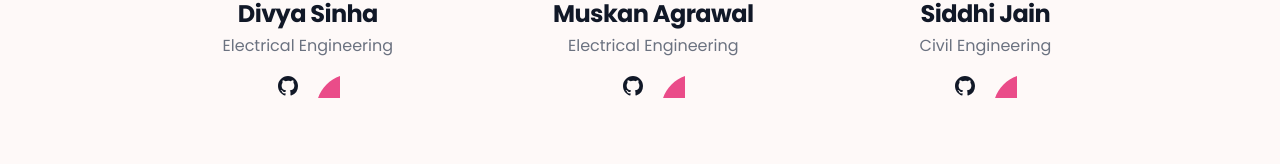
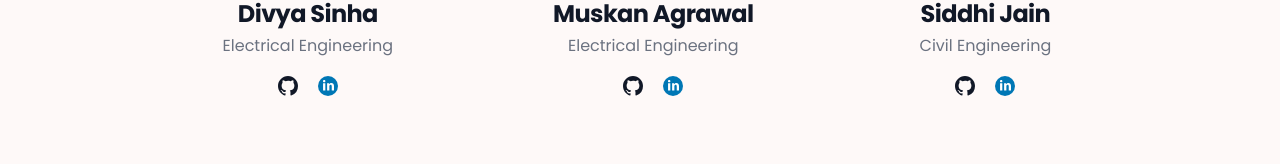
Before and after one commit to siddhijain2/copyIshaan, a React (Create React App) app in the folder frontend/: page / in a window 1280 px wide. Shown: the part 2816-2980 px from the top of the page. Built offline with nearby package versions, Linux system fonts and the light colour scheme.

Commit message:
linkedin link

```diff
--- a/frontend/src/components/Home/Team.jsx
+++ b/frontend/src/components/Home/Team.jsx
@@ -1,6 +1,6 @@
 import React from "react";
 
-const TeamCard = ({ icon, title, post, github }) => {
+const TeamCard = ({ icon, title, post, github, linkedin }) => {
   return (
     <div class="font-poppins text-center text-gray-500 dark:text-gray-400 p-20">
       <img
@@ -13,16 +13,6 @@ const TeamCard = ({ icon, title, post, github }) => {
       </h3>
       <p>{post}</p>
       <ul class="flex justify-center mt-4 space-x-4">
-        {/* <li>
-                      <a href="#" class="text-[#39569c] hover:text-gray-900 ">
-                          <svg class="w-6 h-6" fill="currentColor" viewBox="0 0 24 24" aria-hidden="true"><path fill-rule="evenodd" d="M22 12c0-5.523-4.477-10-10-10S2 6.477 2 12c0 4.991 3.657 9.128 8.438 9.878v-6.987h-2.54V12h2.54V9.797c0-2.506 1.492-3.89 3.777-3.89 1.094 0 2.238.195 2.238.195v2.46h-1.26c-1.243 0-1.63.771-1.63 1.562V12h2.773l-.443 2.89h-2.33v6.988C18.343 21.128 22 16.991 22 12z" clip-rule="evenodd" /></svg>
-                      </a>
-                  </li>
-                  <li>
-                      <a href="#" class="text-[#00acee] hover:text-gray-900 ">
-                          <svg class="w-6 h-6" fill="currentColor" viewBox="0 0 24 24" aria-hidden="true"><path d="M8.29 20.251c7.547 0 11.675-6.253 11.675-11.675 0-.178 0-.355-.012-.53A8.348 8.348 0 0022 5.92a8.19 8.19 0 01-2.357.646 4.118 4.118 0 001.804-2.27 8.224 8.224 0 01-2.605.996 4.107 4.107 0 00-6.993 3.743 11.65 11.65 0 01-8.457-4.287 4.106 4.106 0 001.27 5.477A4.072 4.072 0 012.8 9.713v.052a4.105 4.105 0 003.292 4.022 4.095 4.095 0 01-1.853.07 4.108 4.108 0 003.834 2.85A8.233 8.233 0 012 18.407a11.616 11.616 0 006.29 1.84" /></svg>
-                      </a>
-                  </li> */}
         <li>
           <a href={github} class="text-gray-900 hover:text-gray-900  ">
             <svg
@@ -40,19 +30,26 @@ const TeamCard = ({ icon, title, post, github }) => {
           </a>
         </li>
         <li>
-          <a href="#" class="text-[#ea4c89] hover:text-gray-900 ">
+          <a href={linkedin} class="text-black hover:text-gray-900 ">
             <svg
               class="w-6 h-6"
-              fill="currentColor"
-              viewBox="0 0 24 24"
-              aria-hidden="true"
+              viewBox="0 0 48 48"
+              fill="none"
+              xmlns="http://www.w3.org/2000/svg"
             >
+              <circle cx="24" cy="24" r="20" fill="#0077B5" />
               <path
                 fill-rule="evenodd"
-                d="M156,0h-120c-19.875,0 -36,16.125 -36,36v120c0,19.875 16.125,36 36,36h120c19.875,0 36,-16.125 36,-36v-120c0,-19.875 -16.125,-36 -36,-36zM59.36539,162.98077h-29.82693l-0.17307,-89.30769h29.82692zM43.70192,61.99038h-0.17308c-9.75,0 -16.03846,-6.72115 -16.03846,-15.08653c0,-8.56731 6.49039,-15.0577 16.41347,-15.0577c9.92308,0 16.00961,6.49038 16.21153,15.0577c0,8.36538 -6.31731,15.08653 -16.41346,15.08653zM162.77885,162.98077h-30.08654v-48.51923c0,-11.74039 -3.11538,-19.73077 -13.61538,-19.73077c-8.01923,0 -12.34615,5.39423 -14.42308,10.61538c-0.77885,1.875 -0.98077,4.44231 -0.98077,7.06731v50.56731h-30.23077l-0.17308,-89.30769h30.23077l0.17308,12.60577c3.86538,-5.97116 10.29808,-14.42308 25.70192,-14.42308c19.09616,0 33.37501,12.46154 33.37501,39.25961v51.86539z"
                 clip-rule="evenodd"
-              ></path>
-
+                d="M18.7747 14.2839C18.7747 15.529 17.8267 16.5366 16.3442 16.5366C14.9194 16.5366 13.9713 15.529 14.0007 14.2839C13.9713 12.9783 14.9193 12 16.3726 12C17.8267 12 18.7463 12.9783 18.7747 14.2839ZM14.1199 32.8191V18.3162H18.6271V32.8181H14.1199V32.8191Z"
+                fill="white"
+              />
+              <path
+                fill-rule="evenodd"
+                clip-rule="evenodd"
+                d="M22.2393 22.9446C22.2393 21.1357 22.1797 19.5935 22.1201 18.3182H26.0351L26.2432 20.305H26.3322C26.9254 19.3854 28.4079 17.9927 30.8101 17.9927C33.7752 17.9927 35.9995 19.9502 35.9995 24.219V32.821H31.4922V24.7838C31.4922 22.9144 30.8404 21.6399 29.2093 21.6399C27.9633 21.6399 27.2224 22.4999 26.9263 23.3297C26.8071 23.6268 26.7484 24.0412 26.7484 24.4574V32.821H22.2411V22.9446H22.2393Z"
+                fill="white"
+              />
             </svg>
           </a>
         </li>
--- a/frontend/src/constants/index.js
+++ b/frontend/src/constants/index.js
@@ -61,6 +61,7 @@ export const members = [
     title: "Divya Sinha",
     post: "Electrical Engineering",
     github: "https://github.com/divya-ilona",
+    linkedin: "https://www.linkedin.com/in/divya-sinha01/",
   },
   {
     id: "member-2",
@@ -68,6 +69,7 @@ export const members = [
     title: "Muskan Agrawal",
     post: "Electrical Engineering",
     github: "https://github.com/muskan0202",
+    linkedin: "https://www.linkedin.com/in/muskan-agrawal02/",
   },
   {
     id: "member-3",
@@ -75,6 +77,7 @@ export const members = [
     title: "Siddhi Jain",
     post: "Civil Engineering",
     github: "https://github.com/siddhijain2",
+    linkedin: "https://www.linkedin.com/in/siddhi-jain-1898b4171/",
   },
 ];
 
```
